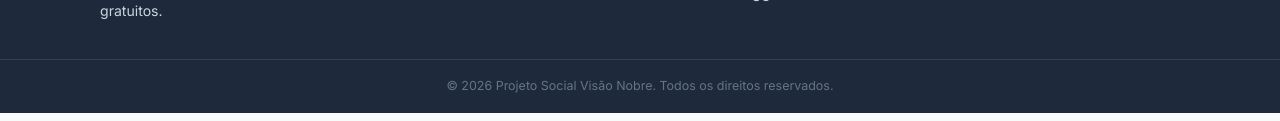
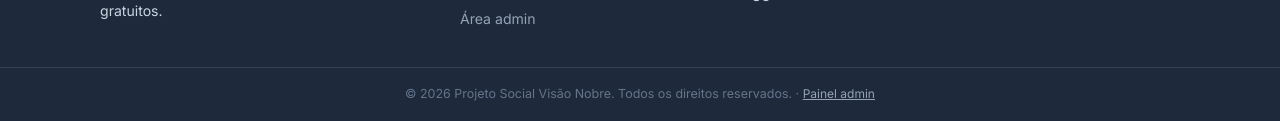
Before and after one commit to joaoschnitzspahn-dev/vision, a website: page index.html in a window 1280 px wide. Shown: the part 3734-3855 px from the top of the page. Drawn offline with Linux system fonts and the light colour scheme; a script that the page names is missing.

Commit message:
Adiciona link visivel para painel admin no rodape.
Facilita acesso a /admin para consultar inscricoes.

```diff
--- a/js/components.js
+++ b/js/components.js
@@ -116,6 +116,7 @@ function renderSiteFooter() {
             <li><a href="/">Início</a></li>
             <li><a href="/cursos">Cursos</a></li>
             <li><a href="/contato">Contato</a></li>
+            <li><a href="/admin">Área admin</a></li>
           </ul>
         </div>
         <div>
@@ -138,7 +139,7 @@ function renderSiteFooter() {
     </div>
     <div class="footer-bottom">
       <div class="container">
-        <p>&copy; ${new Date().getFullYear()} Projeto Social Visão Nobre. Todos os direitos reservados.</p>
+        <p>&copy; ${new Date().getFullYear()} Projeto Social Visão Nobre. Todos os direitos reservados. · <a href="/admin" class="footer-admin-link">Painel admin</a></p>
       </div>
     </div>`;
 }
--- a/style.css
+++ b/style.css
@@ -734,6 +734,14 @@ a { color: inherit; text-decoration: none; }
   border-top: 1px solid #334155;
 }
 
+.footer-admin-link {
+  color: #94a3b8;
+  text-decoration: underline;
+  font-size: 0.75rem;
+}
+
+.footer-admin-link:hover { color: #fff; }
+
 /* Cards & forms */
 .card {
   background: var(--surface);
```
Also changed, not shown: admin.html (+1 -1 lines).
